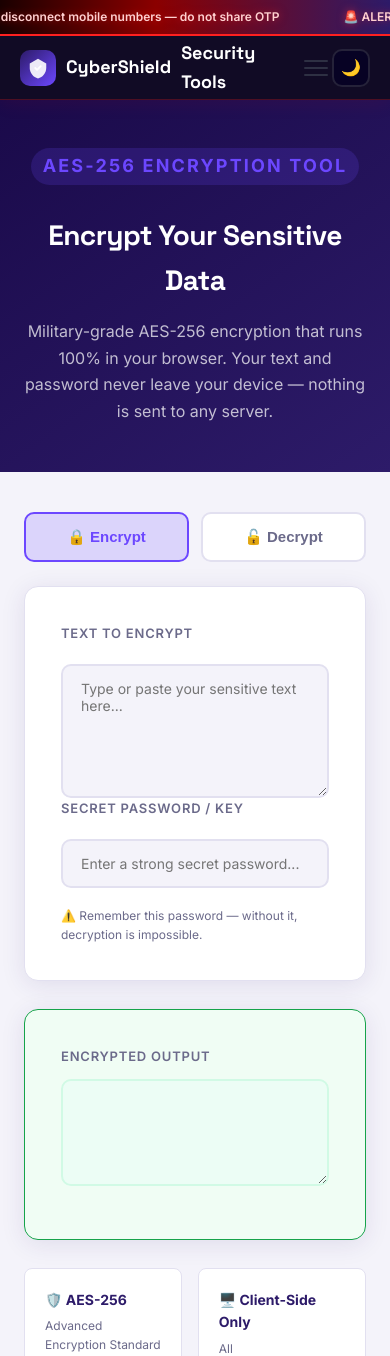
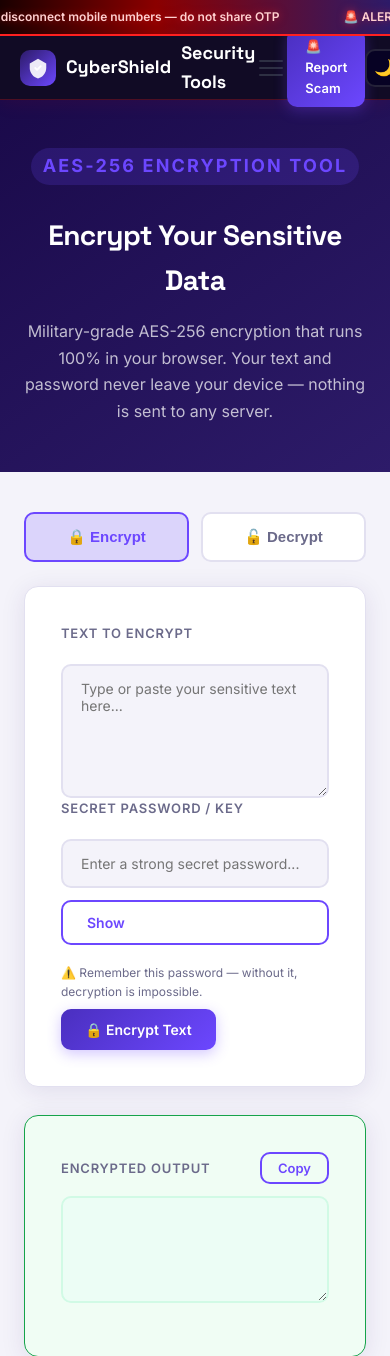
Before and after one commit to PUSHPRAJSINH07/Cybershield, a Flask app: page /encryption in a window 390 px wide. Shown: the top 1356 px of the page. Run offline with Flask 3, Linux system fonts and the light colour scheme.

Commit message:
fix mobile navbar buttons

```diff
--- a/static/css/style.css
+++ b/static/css/style.css
@@ -1107,10 +1107,9 @@ img {
   .nav-dropdown {
     display: none;
   }
-  .btn {
-    display: none;
-  }
-
+  .a.btn.btn-primary {
+  display: none;
+}
   .nav-links {
     display: none;
     position: fixed;
```
